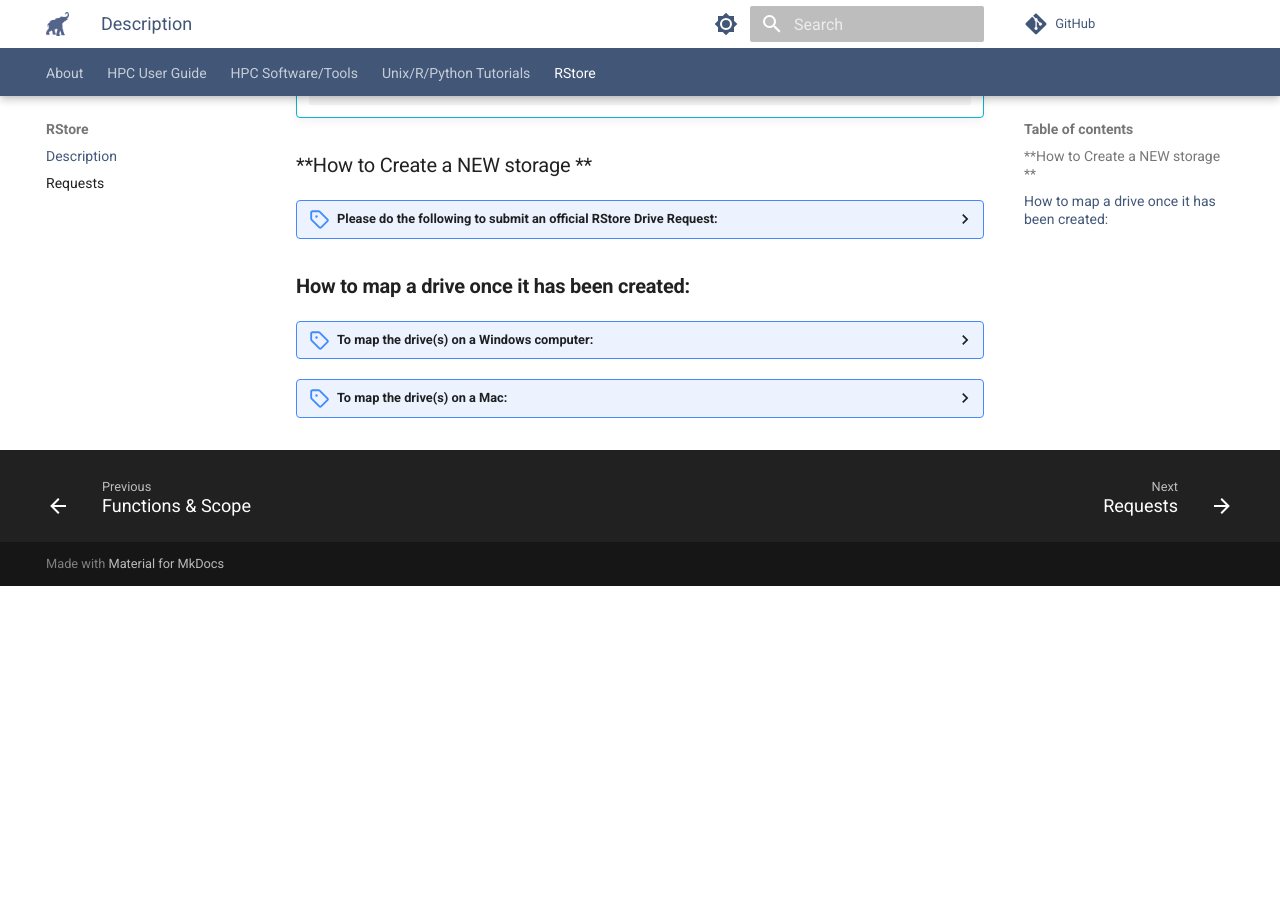
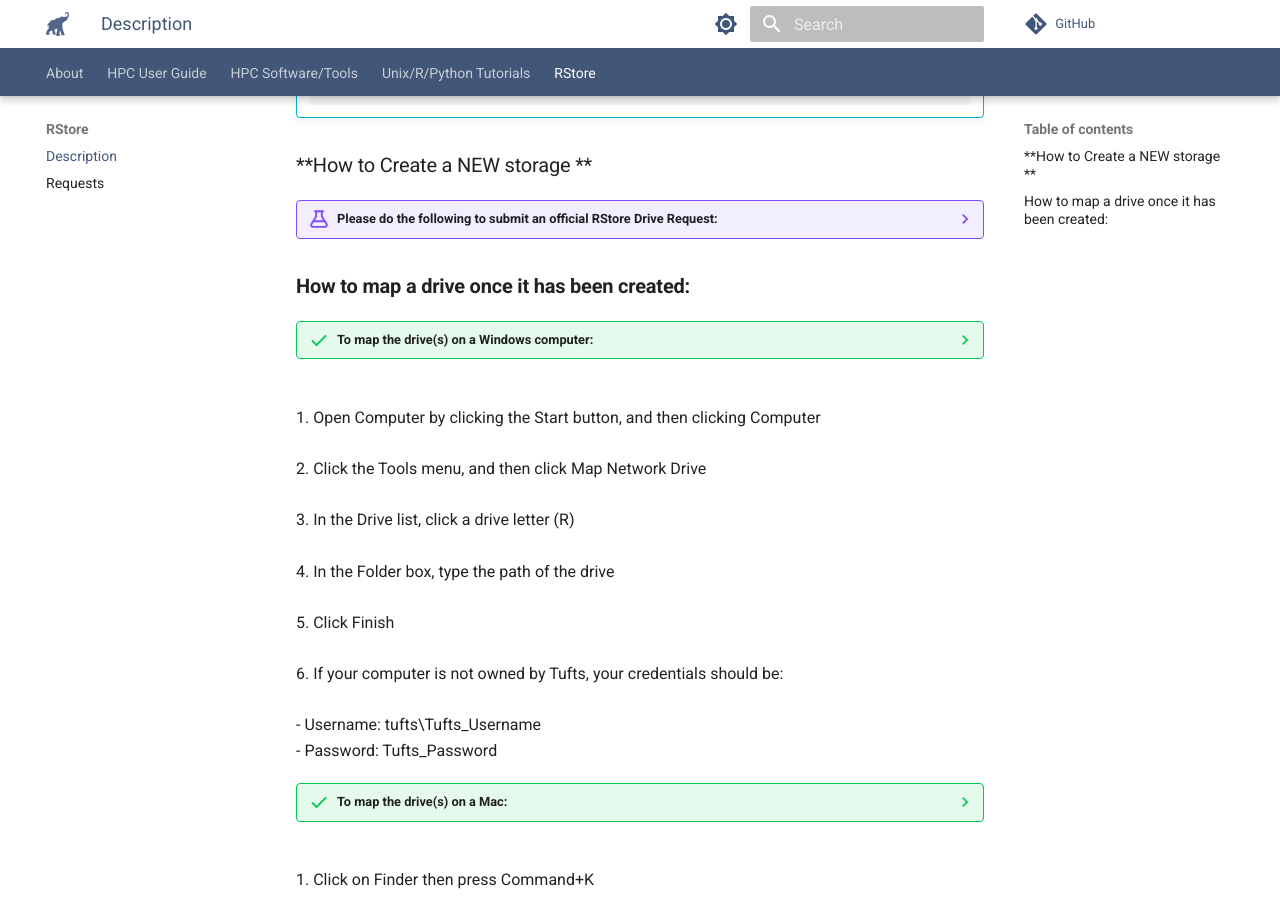
Before and after one commit to tuftsdatalab/rt_hpc_documentation, an MkDocs documentation site: the page built from docs/RStore/Description.md, in a window 1280 px wide and 900 px high, scrolled down 314 px. Built offline with MkDocs 1.6.1 and Material for MkDocs 9.7.7, drawn with Linux system fonts in a browser that asks for light colours; comment, search, counter and statistics services are not loaded; before the commit the page ends 900 px from its top, so only the background shows below that; some of the changed lines change nothing that is shown.

Commit message:
Update Description.md

```diff
--- a/docs/RStore/Description.md
+++ b/docs/RStore/Description.md
@@ -8,40 +8,37 @@
 
 ### **How to Create a NEW storage **
 
-<details>
-<summary> Please do the following to submit an official RStore Drive Request: </summary>
+??? example "Please do the following to submit an official RStore Drive Request: "
     <br>
-a. Go to https://it.tufts.edu/research-technology/ <br><br>
-b. Click on "Research Storage Request" <br><br>
-c. Login with your Tufts credentials <br><br>
-d. Fill out blank fields <br><br>
-e. Select "Research Storage Request Related to Cluster, RStore or Galaxy" <br><br>
-f. Select "Rstore Drive (R drive, Desktop Storage)" <br><br>
-g. Select "New Storage" <br><br>
-h. Click [ → ] <br><br>
-i. Fill out remaining information <br><br>
-j. Click on Submit <br><br>
-</details>
+    a. Go to https://it.tufts.edu/research-technology/ <br><br>
+    b. Click on "Research Storage Request" <br><br>
+    c. Login with your Tufts credentials <br><br>
+    d. Fill out blank fields <br><br>
+    e. Select "Research Storage Request Related to Cluster, RStore or Galaxy" <br><br>
+    f. Select "Rstore Drive (R drive, Desktop Storage)" <br><br>
+    g. Select "New Storage" <br><br>
+    h. Click [ → ] <br><br>
+    i. Fill out remaining information <br><br>
+    j. Click on Submit
+
 
 ### **How to map a drive once it has been created:**
 
-<details>
-<summary>To map the drive(s) on a Windows computer: </summary>
+??? success "To map the drive(s) on a Windows computer:"
 <br>
-1. Open Computer by clicking the Start button, and then clicking Computer <br><br>
-2. Click the Tools menu, and then click Map Network Drive <br><br>
-3. In the Drive list, click a drive letter (R) <br><br>
-4. In the Folder box, type the path of the drive <br><br>
-5. Click Finish <br><br>
-6. If your computer is not owned by Tufts, your credentials should be: <br>
-        ****** Username: tufts\Tufts_Username ******<br>
-        ****** Password: Tufts_Password       ******<br>
-</details>
+    1. Open Computer by clicking the Start button, and then clicking Computer <br><br>
+    2. Click the Tools menu, and then click Map Network Drive <br><br>
+    3. In the Drive list, click a drive letter (R) <br><br>
+    4. In the Folder box, type the path of the drive <br><br>
+    5. Click Finish <br><br>
+    6. If your computer is not owned by Tufts, your credentials should be: <br>
+        - Username: tufts\Tufts_Username <br>
+        - Password: Tufts_Password
 
-<details>
-<summary> To map the drive(s) on a Mac: </summary>
+
+
+??? success "To map the drive(s) on a Mac:"
 <br>
-1. Click on Finder then press Command+K <br><br>
-2. Enter the path to the network drive you want to map <br><br>
-3. Click Connect
-</details>
+    1. Click on Finder then press Command+K <br><br>
+    2. Enter the path to the network drive you want to map <br><br>
+    3. Click Connect
```
